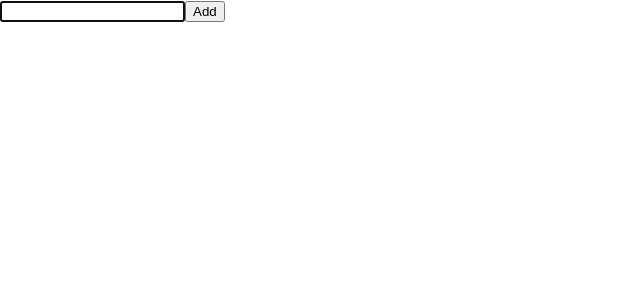
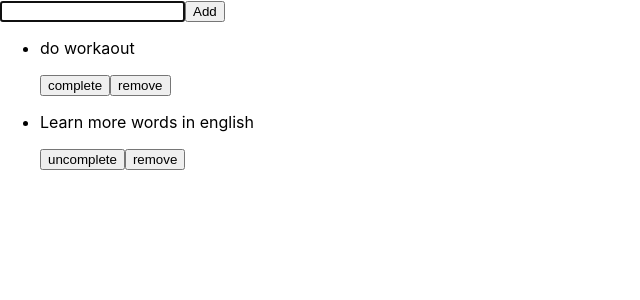
Before and after one commit to hydraChaosu/TryRedux, a React (Create React App) app: page / in a window 1280 px wide. Shown: the top 300 px of the page, without its empty margins (0-640 px from the left). Built offline with nearby package versions, Linux system fonts and the light colour scheme.

Commit message:
Add todo redux

```diff
--- a/src/App.js
+++ b/src/App.js
@@ -1,5 +1,4 @@
 import React from "react";
-import logo from "./logo.svg";
 import "./App.css";
 import AddTodo from "./components/AddTodo";
 import TodoList from "./components/TodoList";
--- a/src/components/AddTodo.js
+++ b/src/components/AddTodo.js
@@ -1,8 +1,8 @@
 import React, { useState, useEffect } from "react";
 import useInput from "../hooks/hookInput";
 import { connect } from "react-redux";
-import add from "../redux/todo/actions";
-const AddTodo = () => {
+import actions from "../redux/todo/actions";
+const AddTodo = props => {
   useEffect(() => {
     input.focus();
   }, []);
@@ -19,7 +19,7 @@ const AddTodo = () => {
         e.preventDefault();
         reset();
         if (value === "") return;
-        // dispatch(add(value));
+        props.add(value);
       }}
     >
       <input type="text" {...bind} ref={ev => (input = ev)} />
@@ -28,4 +28,11 @@ const AddTodo = () => {
   );
 };
 
-export default connect()(AddTodo);
+const mapDispatchToProps = dispatch => ({
+  add: value => dispatch(actions.add(value))
+});
+
+export default connect(
+  null,
+  mapDispatchToProps
+)(AddTodo);
--- a/src/components/TodoItem.js
+++ b/src/components/TodoItem.js
@@ -1,11 +1,11 @@
 import React from "react";
 
-const TodoItem = props => {
+const TodoItem = ({ text, toggle, remove, completed }) => {
   return (
     <li>
-      <p>{props.text}</p>
-      <button onComplete={props.onComplete}>complete</button>
-      <button onRemove={props.onRemove}>remove</button>
+      <p>{text}</p>
+      <button onClick={toggle}>{completed ? "uncomplete" : "complete"}</button>
+      <button onClick={remove}>remove</button>
     </li>
   );
 };
--- a/src/components/TodoList.js
+++ b/src/components/TodoList.js
@@ -1,18 +1,37 @@
 import React from "react";
 import TodoItem from "./TodoItem";
-const TodoList = props => {
+import { connect } from "react-redux";
+import actions from "../redux/todo/actions";
+const TodoList = ({ todos, toggle, remove }) => {
+  const adolf = id => {
+    console.log(id);
+  };
   return (
     <ul>
-      {/* {props.todos.map(todo => (
+      {todos.map(todo => (
         <TodoItem
-          key={props.id}
-          text={props.text}
-          onComplete={id => this.onComplete(id)}
-          onRemove={id => this.onRemove(id)}
+          key={todo.id}
+          id={todo.id}
+          text={todo.text}
+          completed={todo.completed}
+          remove={({ id }) => adolf(todo.id)}
+          toggle={id => toggle(todo.id)}
         />
-      ))} */}
+      ))}
     </ul>
   );
 };
 
-export default TodoList;
+const mapStateToProps = state => ({
+  todos: state.todos
+});
+
+const mapDispatchToProps = dispatch => ({
+  toggle: id => dispatch(actions.toggle(id)),
+  remove: id => dispatch(actions.remove(id))
+});
+
+export default connect(
+  mapStateToProps,
+  mapDispatchToProps
+)(TodoList);
--- a/src/redux/todo/actions.js
+++ b/src/redux/todo/actions.js
@@ -1,10 +1,9 @@
 import types from "./types";
 import { bindActionCreators } from "redux";
-import store from "../store";
 
 const add = text => ({ type: types.ADD_TODO, text });
 const remove = index => ({ type: types.REMOVE_TODO, index });
-const complete = index => ({ type: types.COMPLETE_TODO, index });
+const toggle = index => ({ type: types.TOGGLE_TODO, index });
 
 // const boundAdd = bindActionCreators({ add }, store.dispatch);
 // const boundRemove = bindActionCreators({ remove }, store.dispatch);
@@ -12,7 +11,7 @@ const complete = index => ({ type: types.COMPLETE_TODO, index });
 export default {
   add,
   remove,
-  complete
+  toggle
   // boundAdd,
   // boundComplete,
   // boundRemove
--- a/src/redux/todo/reducers.js
+++ b/src/redux/todo/reducers.js
@@ -28,7 +28,7 @@ const todoReducer = (state = INITIAL_STATE, action) => {
         ...state,
         todos: [...state.todos, newTodo]
       };
-    case types.COMPLETE_TODO:
+    case types.TOGGLE_TODO:
       const updatedTodo = { ...state }.todos.map(todo => {
         if (todo.id === action.index) {
           todo.completed = !todo.completed;
--- a/src/redux/todo/types.js
+++ b/src/redux/todo/types.js
@@ -1,9 +1,9 @@
 const ADD_TODO = "ADD_TODO";
 const REMOVE_TODO = "REMOVE_TODO";
-const COMPLETE_TODO = "COMPLETE_TODO";
+const TOGGLE_TODO = "TOGGLE_TODO";
 
 export default {
   ADD_TODO,
   REMOVE_TODO,
-  COMPLETE_TODO
+  TOGGLE_TODO
 };
```
